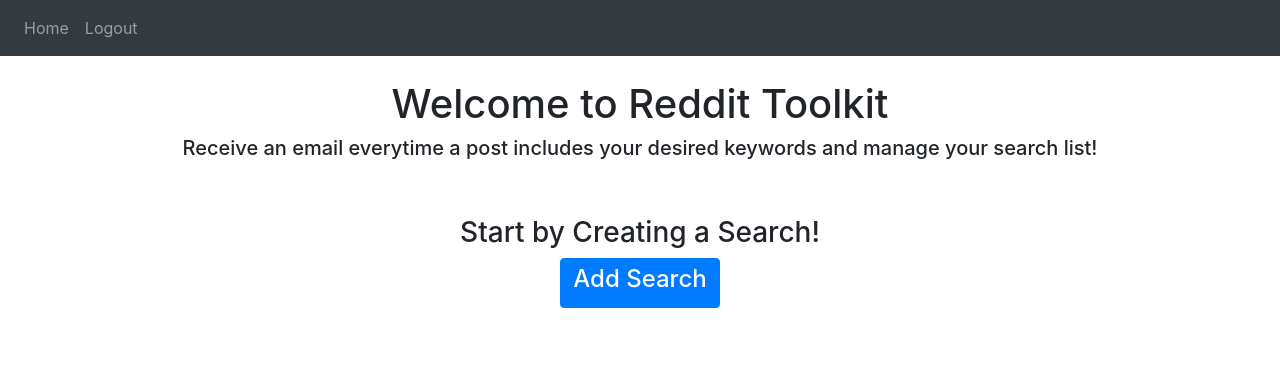
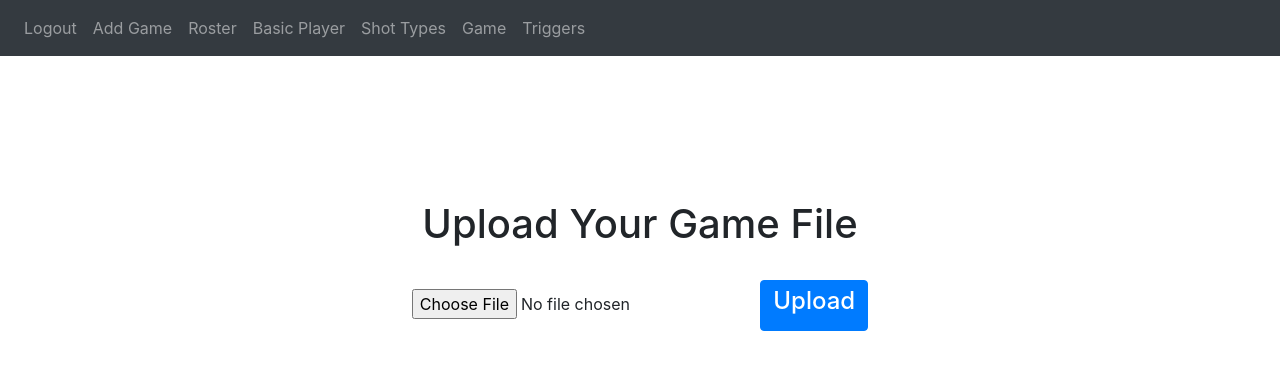
Before and after one commit to AndresCavalie/UTC_MONEYBALL, a Flask app: page / in a window 1280 px wide. Shown: the top 370 px of the page. Run offline with Flask 2, Linux system fonts and the light colour scheme; a user stored in the database is signed in; data that the repository does not hold is empty; some libraries are stand-ins or nearby versions.

Commit message:
Games completed/added nav bar links

```diff
--- /dev/null
+++ b/website/templates/add_game.html
@@ -0,0 +1,20 @@
+{%extends "base.html"%} {% block title%}Home{%endblock%} {%block content%}
+</br>
+
+</br></br>
+</br></br>
+    </br>
+
+<div align="center">
+    <h1>Upload Your Game File</h1>
+
+</br>
+<form method="POST" action="" enctype="multipart/form-data">
+
+    <input type="file"  name="data" accept = ".xlsx">
+
+    <button float = "right"class= "btn btn-primary" float = "right" type="submit"><h4>Upload</h4></button>
+  </form>
+</div>
+
+{%endblock%}
--- a/website/templates/base.html
+++ b/website/templates/base.html
@@ -39,8 +39,14 @@
       <div class="collapse navbar-collapse" id="navbar">
         <div class="navbar-nav">
           {%if user.is_authenticated%}
-          <a class="nav-item nav-link" id="home" href="/">Home</a>
+
           <a class="nav-item nav-link" id="logout" href="/logout">Logout</a>
+          <a class="nav-item nav-link" id="home" href="/">Add Game</a>
+          <a class="nav-item nav-link" id="roster" href="/roster">Roster</a>
+          <a class="nav-item nav-link" id="basic_player" href="/basic_player">Basic Player</a>
+          <a class="nav-item nav-link" id="shot_types" href="/shot_types">Shot Types</a>
+           <a class="nav-item nav-link" id="games" href="/games">Game</a>
+          <a class="nav-item nav-link" id="triggers" href="/triggers">Triggers</a>
           {%else%}
           <a class="nav-item nav-link" id="login" href="/login">Login</a>
           <a class="nav-item nav-link" id="signUp" href="/sign-up">Sign Up</a>
--- a/website/templates/basic_player_single.html
+++ b/website/templates/basic_player_single.html
@@ -10,8 +10,9 @@
 <h1 align="center">{{player.name}} View</h1>
 <h3 align="center">UTC MENS BASKETBALL</h3>
 
-
-
+<a href = "/basic_player" ><button  class="btn btn-primary" ><h4>Back</h4></button></a>
+</br>
+</br>
 <table class='table table-striped'>
   <thead class = 'thead-dark'>
   <tr>
--- a/website/templates/shot_types_single.html
+++ b/website/templates/shot_types_single.html
@@ -11,7 +11,9 @@
 <h3 align="center">UTC MENS BASKETBALL</h3>
 
 
-
+<a href = "/shot_types" ><button  class="btn btn-primary" ><h4>Back</h4></button></a>
+</br>
+</br>
 <table class='table table-striped'>
   <thead class = 'thead-dark'>
   <tr>
--- a/website/views.py
+++ b/website/views.py
@@ -754,7 +754,7 @@
         #print(all_game_stats)
 
         print(all_game_stats)
-
+    getcontext().prec = 4
     for i in range(len(game_sums)):
         if i >= 2 and i <=4:
             game_sums[i] = (str)(game_sums[i][0]) +'/'+ (str)(game_sums[i][1])
@@ -763,7 +763,8 @@
             game_sums[i] = game_sums[i][1]/game_sums[i][0]
 
         if i >= 16:
-            game_sums[i] = game_sums[i][1]/game_sums[i][0]
+            getcontext().prec = 2
+            game_sums[i] = str(game_sums[i][1]/game_sums[i][0]) + '%'
     return render_template("games.html", user=current_user, stats = all_game_stats, games=games, sums = game_sums)
 
 
@@ -1069,7 +1070,7 @@
             db.session.commit()
             db.session.add(playerlist[i])
             db.session.commit()
-        return render_template("home.html",user=current_user)
+        return render_template("add_game.html",user=current_user)
     # if request.method == 'POST':
     #     searchName = request.form.get('searchNameName')
     #     sub = request.form.get('subNameName')
@@ -1134,7 +1135,7 @@
     #     return redirect(url_for('views.searches', search=search))
 
 
-    return render_template("home.html",user=current_user)
+    return render_template("add_game.html",user=current_user)
 
 @views.route('/delete-search', methods=["POST"])
 def delete_search():
```
